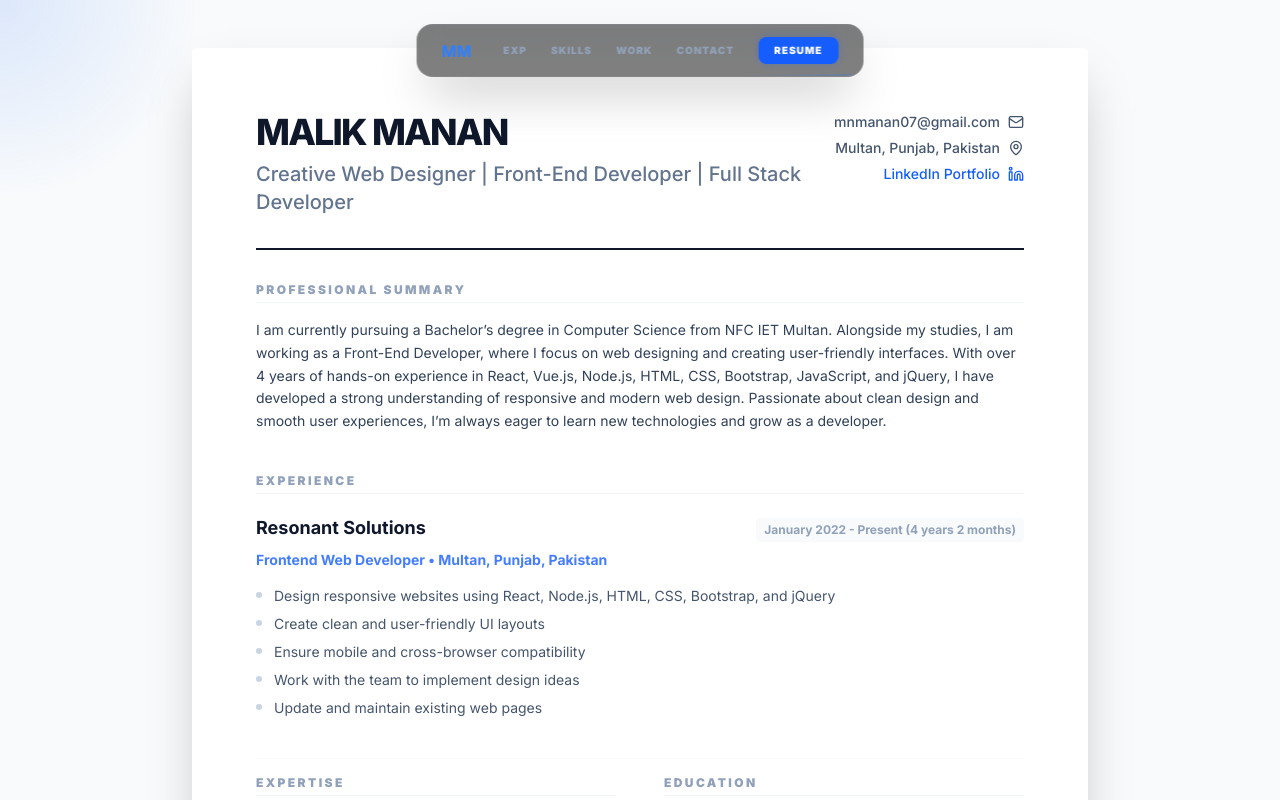
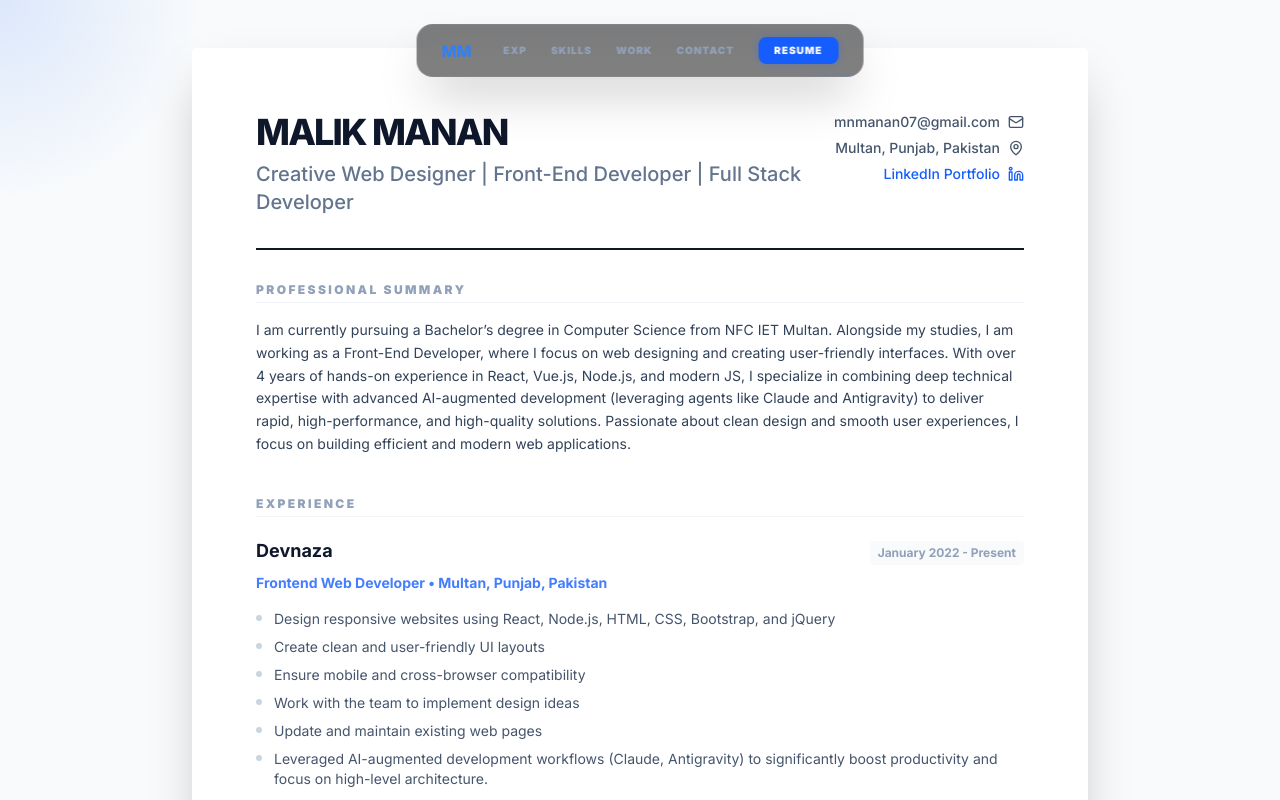
Before and after one commit to malikmanan07/Portfolio, a Next.js app: page /resume in a window 1280 px wide. Shown: the top 800 px of the page. Built offline with nearby package versions, Linux system fonts and the light colour scheme.

Commit message:
Enhancing portfolio

```diff
--- a/src/app/resume/page.tsx
+++ b/src/app/resume/page.tsx
@@ -39,7 +39,13 @@ export default function ResumePage() {
                         {resume.experience.map((exp: any, idx: number) => (
                             <div key={idx} className="mb-8 last:mb-0">
                                 <div className="flex flex-col md:flex-row justify-between items-baseline mb-2 gap-2">
-                                    <h3 className="font-bold text-lg text-slate-900 leading-none">{exp.company}</h3>
+                                    <h3 className="font-bold text-lg text-slate-900 leading-none">
+                                        {exp.website ? (
+                                            <a href={exp.website} target="_blank" rel="noopener noreferrer" className="hover:text-blue-600 transition-colors">
+                                                {exp.company}
+                                            </a>
+                                        ) : exp.company}
+                                    </h3>
                                     <span className="text-xs font-bold text-slate-400 bg-slate-50 px-2 py-1 rounded">{exp.dates}</span>
                                 </div>
                                 <p className="text-sm font-bold text-blue-600/80 mb-4">{exp.role} • {exp.location}</p>
--- a/src/components/Experience.tsx
+++ b/src/components/Experience.tsx
@@ -1,7 +1,7 @@
 "use client";
 
 import { motion } from "framer-motion";
-import { Briefcase, Calendar, MapPin, CheckCircle2 } from "lucide-react";
+import { Briefcase, Calendar, MapPin, CheckCircle2, ExternalLink } from "lucide-react";
 import { useState } from "react";
 import resume from "@/data/resume.json";
 
@@ -42,7 +42,20 @@ export default function Experience() {
                                     <h3 className="text-xl md:text-2xl font-bold text-white group-hover:text-blue-400 transition-colors">
                                         {exp.role}
                                     </h3>
-                                    <p className="text-blue-400 font-medium">{exp.company}</p>
+                                    {exp.website ? (
+                                        <a
+                                            href={exp.website}
+                                            target="_blank"
+                                            rel="noopener noreferrer"
+                                            className="text-blue-400 font-medium hover:underline flex items-center gap-1 mt-1 group/link"
+                                            onClick={(e) => e.stopPropagation()}
+                                        >
+                                            {exp.company}
+                                            <ExternalLink className="w-3 h-3 opacity-0 group-hover/link:opacity-100 transition-opacity" />
+                                        </a>
+                                    ) : (
+                                        <p className="text-blue-400 font-medium">{exp.company}</p>
+                                    )}
                                 </div>
                             </div>
 
--- a/src/components/Hero.tsx
+++ b/src/components/Hero.tsx
@@ -33,8 +33,8 @@ export default function Hero({ onExplore }: { onExplore: () => void }) {
                     transition={{ delay: 0.4, duration: 1 }}
                     className="text-slate-400 text-lg md:text-xl leading-relaxed max-w-2xl mx-auto"
                 >
-                    BS Computer Science student at NFC-IET Multan, passionate about building clean,
-                    responsive, and user-centric web experiences with modern technologies.
+                    BS Computer Science student at NFC-IET Multan, merging deep technical craft with
+                    advanced AI-augmented workflows to build exceptional, next-gen web experiences.
                 </motion.p>
 
                 <motion.div
--- a/src/components/Projects.tsx
+++ b/src/components/Projects.tsx
@@ -6,7 +6,7 @@ import { ExternalLink, Github, Code2, Layers } from "lucide-react";
 export default function Projects() {
     const placeholders = [
         {
-            title: "Resonant E-Commerce",
+            title: "Devnaza E-Commerce",
             desc: "A high-performance online store built with React and Node.js.",
             tech: ["React", "Node.js", "Tailwind"],
             link: "#"
--- a/src/data/resume.json
+++ b/src/data/resume.json
@@ -2,7 +2,7 @@
     "basics": {
         "name": "MaLik Manan",
         "title": "Creative Web Designer | Front-End Developer | Full Stack Developer",
-        "summary": "I am currently pursuing a Bachelor’s degree in Computer Science from NFC IET Multan. Alongside my studies, I am working as a Front-End Developer, where I focus on web designing and creating user-friendly interfaces. With over 4 years of hands-on experience in React, Vue.js, Node.js, HTML, CSS, Bootstrap, JavaScript, and jQuery, I have developed a strong understanding of responsive and modern web design. Passionate about clean design and smooth user experiences, I’m always eager to learn new technologies and grow as a developer.",
+        "summary": "I am currently pursuing a Bachelor’s degree in Computer Science from NFC IET Multan. Alongside my studies, I am working as a Front-End Developer, where I focus on web designing and creating user-friendly interfaces. With over 4 years of hands-on experience in React, Vue.js, Node.js, and modern JS, I specialize in combining deep technical expertise with advanced AI-augmented development (leveraging agents like Claude and Antigravity) to deliver rapid, high-performance, and high-quality solutions. Passionate about clean design and smooth user experiences, I focus on building efficient and modern web applications.",
         "location": "Multan, Punjab, Pakistan",
         "email": "mnmanan07@gmail.com",
         "phone": "",
@@ -15,16 +15,18 @@
     },
     "experience": [
         {
-            "company": "Resonant Solutions",
+            "company": "Devnaza",
+            "website": "https://devnaza.com/",
             "role": "Frontend Web Developer",
-            "dates": "January 2022 - Present (4 years 2 months)",
+            "dates": "January 2022 - Present",
             "location": "Multan, Punjab, Pakistan",
             "bullets": [
                 "Design responsive websites using React, Node.js, HTML, CSS, Bootstrap, and jQuery",
                 "Create clean and user-friendly UI layouts",
                 "Ensure mobile and cross-browser compatibility",
                 "Work with the team to implement design ideas",
-                "Update and maintain existing web pages"
+                "Update and maintain existing web pages",
+                "Leveraged AI-augmented development workflows (Claude, Antigravity) to significantly boost productivity and focus on high-level architecture."
             ]
         }
     ],
@@ -35,7 +37,7 @@
         },
         {
             "item": "4+ Years Professional Tenure",
-            "context": "Consistent professional growth and contribution in a full-stack role at Resonant Solutions since 2022."
+            "context": "Consistent professional growth and contribution in a full-stack role at Devnaza since 2022."
         }
     ],
     "projects": [],
@@ -45,7 +47,8 @@
             "items": [
                 "Nuxt.js",
                 "React.js",
-                "Node.js"
+                "Node.js",
+                "AI-Augmented Dev"
             ]
         },
         {
```
